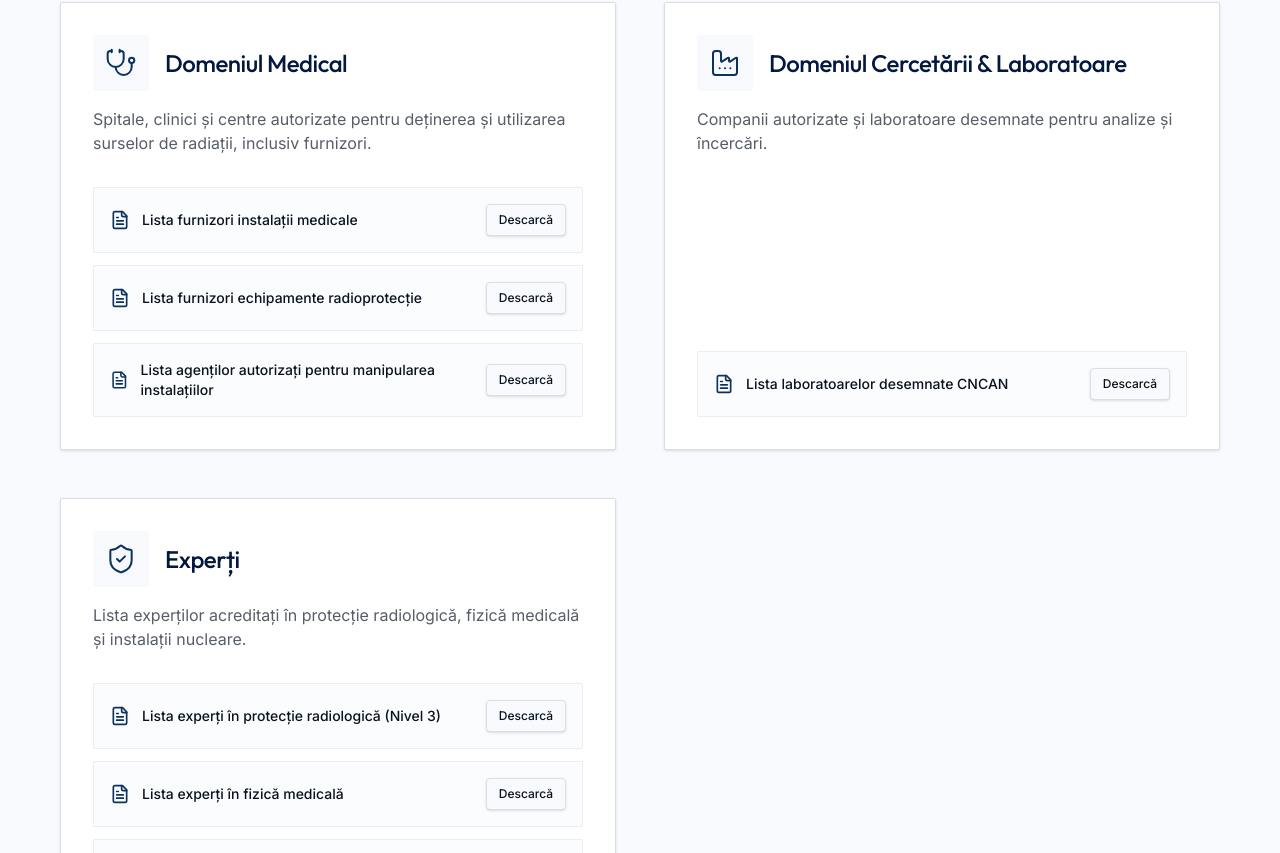
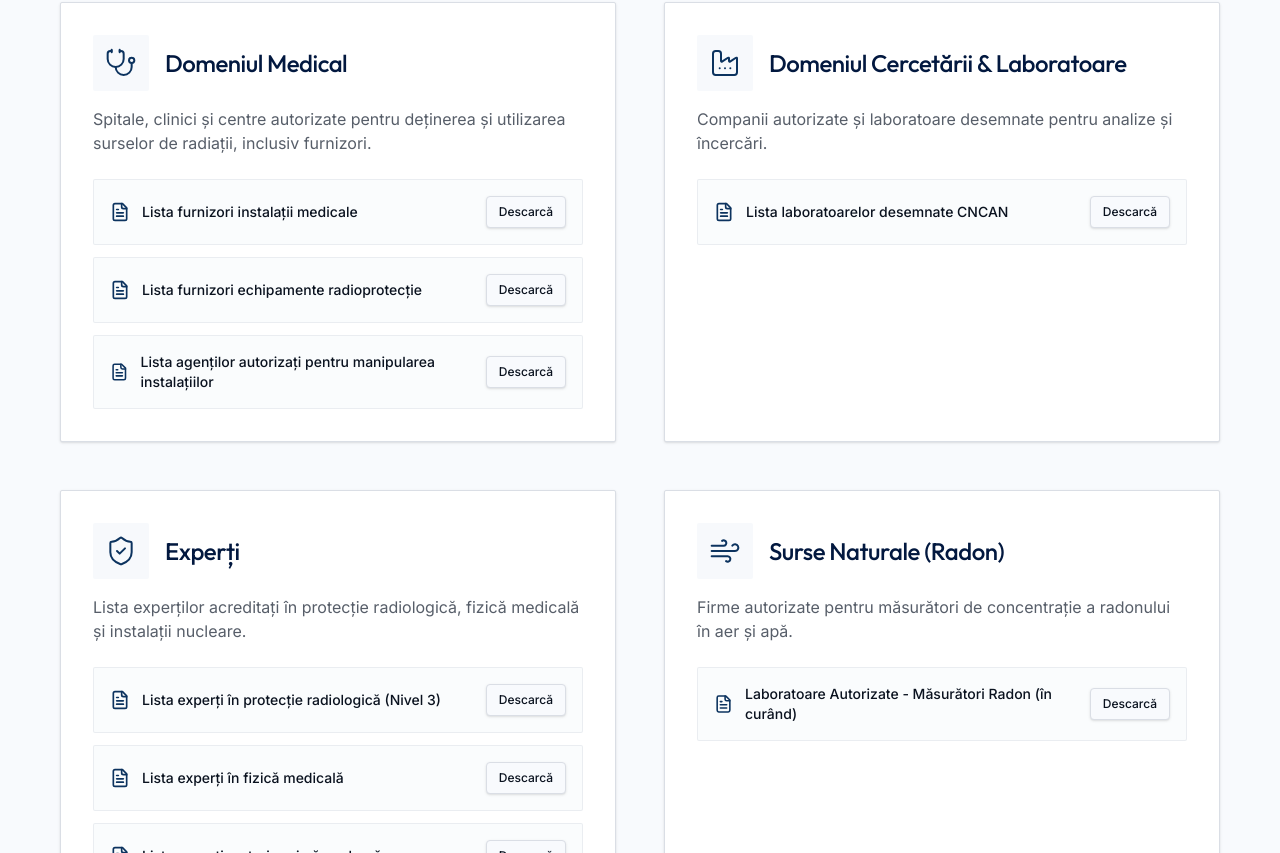
Before and after one commit to mihnea2456/cncan, a React (Vite) app: page /registru-titulari in a window 1280 px wide. Shown: the part 1467-2320 px from the top of the page. Built offline with nearby package versions, Linux system fonts and the light colour scheme.

Commit message:
Restore Radon category and fix file list layout alignment

```diff
--- a/src/routes/registru-titulari.tsx
+++ b/src/routes/registru-titulari.tsx
@@ -52,6 +52,17 @@ const registries = [
       { name_ro: "Lista experți materie primă nucleară", name_en: "List of Nuclear Raw Material Experts", path: "/documents/registru_titulari/domeniu_experti/Lista-experti-CNCAN-in-domeniul-materie-prima-nucleara.pdf" },
       { name_ro: "Lista experți instalații nucleare, deșeuri și radon", name_en: "List of Nuclear Installations, Waste & Radon Experts", path: "/documents/registru_titulari/domeniu_experti/Lista-expertilorinstalatii-nucleare-deseuri-radioactive-dezafectare-protectia-mediului-surse-naturale-radon2026.pdf" }
     ]
+  },
+  {
+    id: "radon",
+    icon: Wind,
+    ro: "Surse Naturale (Radon)",
+    en: "Natural Sources (Radon)",
+    desc_ro: "Firme autorizate pentru măsurători de concentrație a radonului în aer și apă.",
+    desc_en: "Firms authorized for radon concentration measurements in air and water.",
+    files: [
+      { name_ro: "Laboratoare Autorizate - Măsurători Radon (în curând)", name_en: "Authorized Laboratories - Radon Measurements (coming soon)", path: "#" }
+    ]
   }
 ];
 
@@ -80,10 +91,10 @@ function RegistruTitulariPage() {
                     {lang === "ro" ? reg.ro : reg.en}
                   </h2>
                 </div>
-                <p className="text-muted-foreground mb-8">
+                <p className="text-muted-foreground mb-6">
                   {lang === "ro" ? reg.desc_ro : reg.desc_en}
                 </p>
-                <div className="mt-auto space-y-3">
+                <div className="space-y-3">
                   {reg.files.map((file, i) => (
                     <div key={i} className="flex items-center justify-between p-4 bg-secondary/30 rounded-sm border border-border/50 hover:border-brand/30 transition-colors">
                       <div className="flex items-center gap-3">
```
